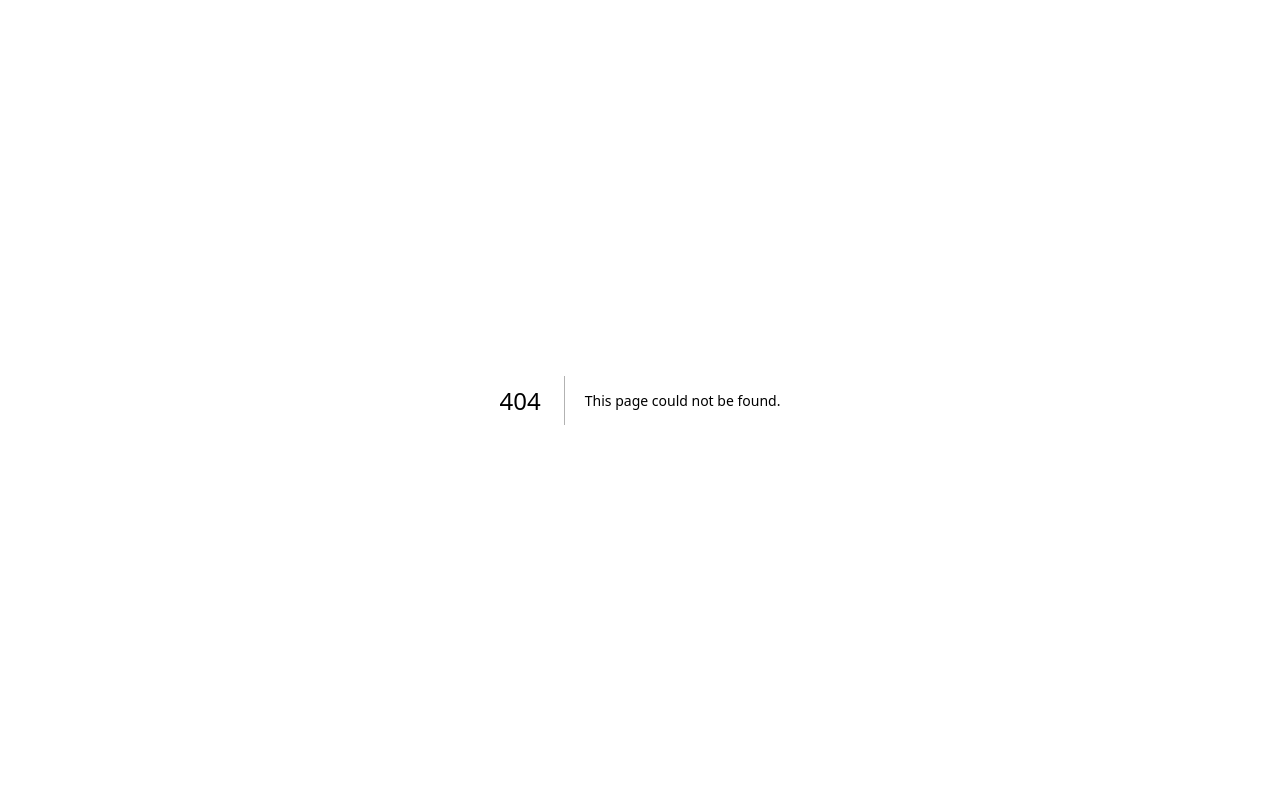
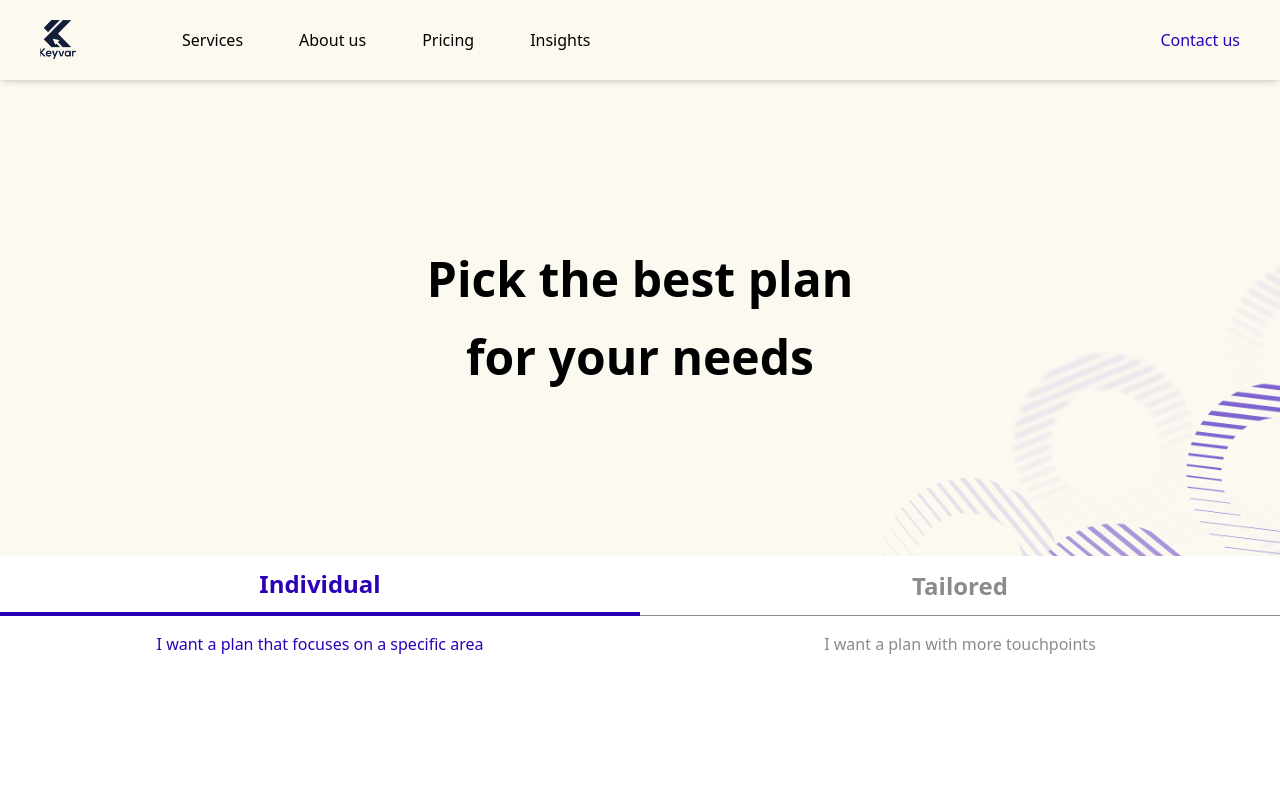
Before and after one commit to Perebonilado/keyvar-client, a Next.js app: page /pricing in a window 1280 px wide. Before the commit this address had no page. Shown: the top 800 px of the page. Built offline with nearby package versions, Linux system fonts and the light colour scheme.

Commit message:
tabs done

```diff
--- /dev/null
+++ b/@modules/Pricing/Banner/Banner.tsx
@@ -0,0 +1,17 @@
+import Container from "@/@shared/ui-components/Container";
+import React, { FC } from "react";
+import s from "./styles.module.css";
+
+const Banner: FC = () => {
+  return (
+    <header className={s.banner}>
+      <Container className="py-40">
+        <h1 className="text-center mx-auto w-full max-w-[500px] font-bold text-5xl max-sm:text-3xl leading-relaxed">
+          Pick the best plan for your needs
+        </h1>
+      </Container>
+    </header>
+  );
+};
+
+export default Banner;
--- /dev/null
+++ b/@modules/Pricing/Banner/styles.module.css
@@ -0,0 +1,12 @@
+.banner {
+  background: #fbf9f0 url(/assets/pricing/banner-bg.png) no-repeat center center /
+    cover;
+}
+
+
+@media only screen and (max-width: 768px) {
+    .banner {
+        background-size: contain;
+        background-position: center 100%;
+    }
+}
--- /dev/null
+++ b/@modules/Pricing/PricingOptionsContainer.tsx
@@ -0,0 +1,24 @@
+import React, { FC } from "react";
+import Tab from "./Tab";
+
+const PricingOptionsContainer: FC = () => {
+  const tabs = [
+    {
+      key: "1",
+      subTitle: "I want a plan that focuses on a specific area",
+      title: "Individual",
+    },
+    {
+      key: "2",
+      subTitle: "I want a plan with more touchpoints",
+      title: "Tailored",
+    },
+  ];
+  return (
+    <section>
+      <Tab headers={tabs} />
+    </section>
+  );
+};
+
+export default PricingOptionsContainer;
--- /dev/null
+++ b/@modules/Pricing/Tab.tsx
@@ -0,0 +1,58 @@
+import React, { forwardRef, useState, useEffect } from "react";
+import TabItem from "./TabItem";
+
+interface Props {
+  headers: {
+    title: string;
+    subTitle: string;
+    key: string;
+  }[];
+  handleGetActiveTabTitle?: (title: string) => void;
+  currentActiveTabOnMount?: string;
+}
+
+const Tab = forwardRef<HTMLDivElement, Props>(
+  ({ headers, handleGetActiveTabTitle, currentActiveTabOnMount }, ref) => {
+    const [headersCopy, setHeadersCopy] = useState(
+      [...headers].map((header) => ({ ...header, isActive: false }))
+    );
+
+    const handleChangeActiveHeader = (key: string) => {
+      setHeadersCopy(() =>
+        headersCopy.map((header) => {
+          if (header.key === key) {
+            if (handleGetActiveTabTitle) handleGetActiveTabTitle(key);
+            return { ...header, isActive: true };
+          }
+          return { ...header, isActive: false };
+        })
+      );
+    };
+
+    useEffect(() => {
+      if (currentActiveTabOnMount) {
+        handleChangeActiveHeader(currentActiveTabOnMount);
+      } else {
+        handleChangeActiveHeader(headersCopy[0].key);
+      }
+    }, []);
+
+    return (
+      <div ref={ref} className="flex">
+        {headersCopy.map((header, key) => {
+          return (
+            <TabItem
+              {...header}
+              headerKey={header.key}
+              key={key}
+              handleClick={handleChangeActiveHeader}
+              style={{ flex: 1 }}
+            />
+          );
+        })}
+      </div>
+    );
+  }
+);
+
+export default Tab;
--- /dev/null
+++ b/@modules/Pricing/TabItem.tsx
@@ -0,0 +1,49 @@
+import React, { FC, HTMLAttributes } from "react";
+import cn from "classnames";
+
+interface Props extends HTMLAttributes<HTMLDivElement | HTMLButtonElement> {
+  title: string;
+  subTitle: string;
+  isActive: boolean;
+  headerKey: string;
+  handleClick: (title: string) => void;
+}
+
+const TabItem: FC<Props> = ({
+  title,
+  isActive,
+  handleClick,
+  headerKey,
+  subTitle,
+  ...props
+}) => {
+  const textColorStyling = cn({
+    ["!text-[#2C00B9]"]: isActive,
+    ["!text-[#8B8B8B]"]: !isActive,
+  });
+
+  const titleBoxStyling = cn(
+    ` flex text-2xl max-md:text-xl font-semibold items-center justify-center text-center h-[60px] px-10 max-sm:px-5 w-full cursor-pointer`,
+    {
+      ["!border-[#2C00B9] border-b-[4px]"]: isActive,
+      ["!border-[#8B8B8B] border-b-[1px]"]: !isActive,
+    }
+  );
+
+  return (
+    <div
+      className={textColorStyling}
+      {...props}
+      onClick={() => {
+        handleClick(headerKey);
+      }}
+    >
+      <div className={titleBoxStyling}>
+        <p>{title}</p>
+      </div>
+      <p className="text-base text-center py-4 px-5 max-md:text-xs">{subTitle}</p>
+    </div>
+  );
+};
+
+export default TabItem;
--- /dev/null
+++ b/@shared/components/AppHead/index.tsx
@@ -0,0 +1,17 @@
+import React, { FC } from "react";
+
+import Head from "next/head";
+
+interface Props {
+  title?: string;
+}
+
+const AppHead: FC<Props> = ({ title }) => {
+  return (
+    <Head>
+      <title>Keyvar {title && `| ${title}`}</title>
+    </Head>
+  );
+};
+
+export default AppHead;
--- a/pages/index.tsx
+++ b/pages/index.tsx
@@ -1,14 +1,18 @@
 import Banner from "@/@modules/Home/Banner/Banner";
 import DigitalMarketingContainer from "@/@modules/Home/DigitalMarketingContainer";
 import HelpClients from "@/@modules/Home/HelpClients/HelpClients";
+import AppHead from "@/@shared/components/AppHead";
 import AppLayout from "@/@shared/layout/AppLayout";
 
 export default function Home() {
   return (
-    <AppLayout>
-      <Banner />
-      <HelpClients />
-      <DigitalMarketingContainer />
-    </AppLayout>
+    <>
+      <AppHead />
+      <AppLayout>
+        <Banner />
+        <HelpClients />
+        <DigitalMarketingContainer />
+      </AppLayout>
+    </>
   );
 }
--- /dev/null
+++ b/pages/pricing.tsx
@@ -0,0 +1,20 @@
+import Banner from "@/@modules/Pricing/Banner/Banner";
+import PricingOptionsContainer from "@/@modules/Pricing/PricingOptionsContainer";
+import AppHead from "@/@shared/components/AppHead";
+import AppLayout from "@/@shared/layout/AppLayout";
+import { NextPage } from "next";
+import React from "react";
+
+const Pricing: NextPage = () => {
+  return (
+    <>
+      <AppHead title="Pricing" />
+      <AppLayout>
+        <Banner />
+        <PricingOptionsContainer />
+      </AppLayout>
+    </>
+  );
+};
+
+export default Pricing;
```
Also changed, not shown: public/assets/pricing/banner-bg.png (added).
